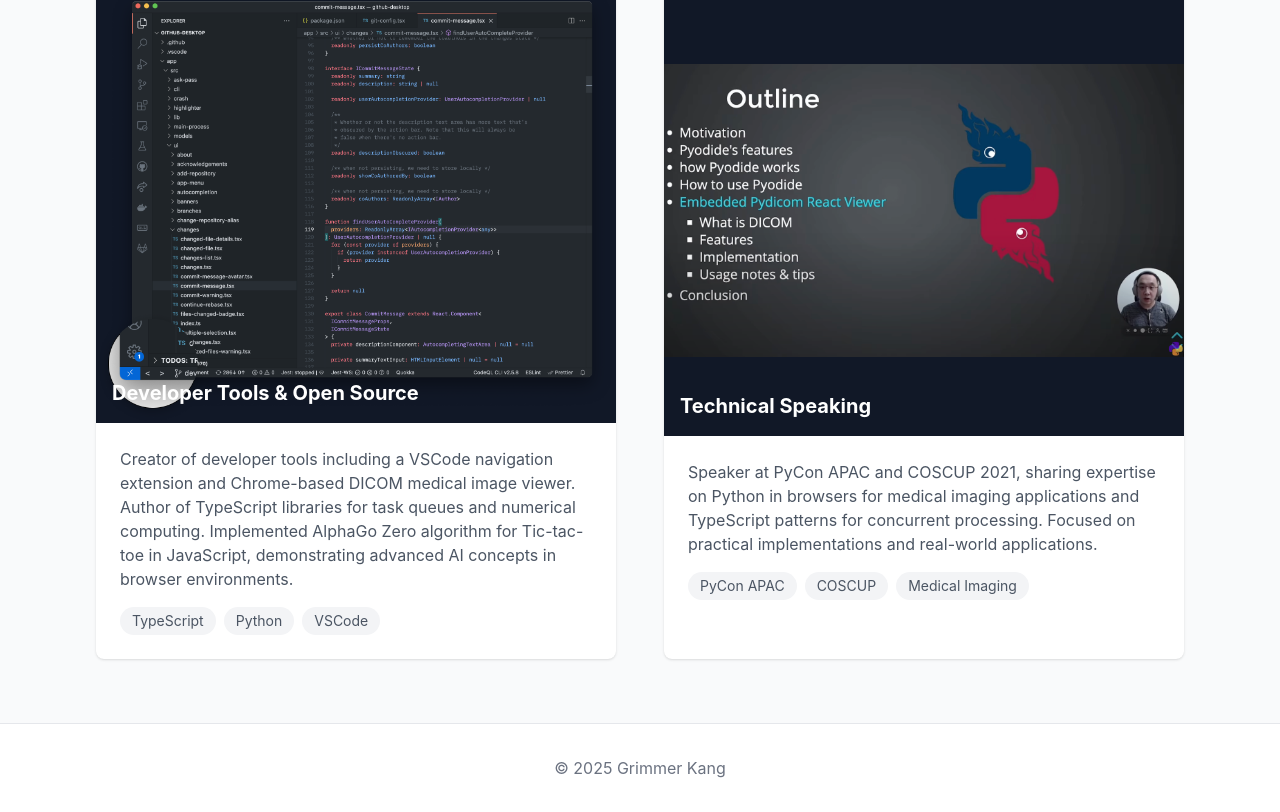
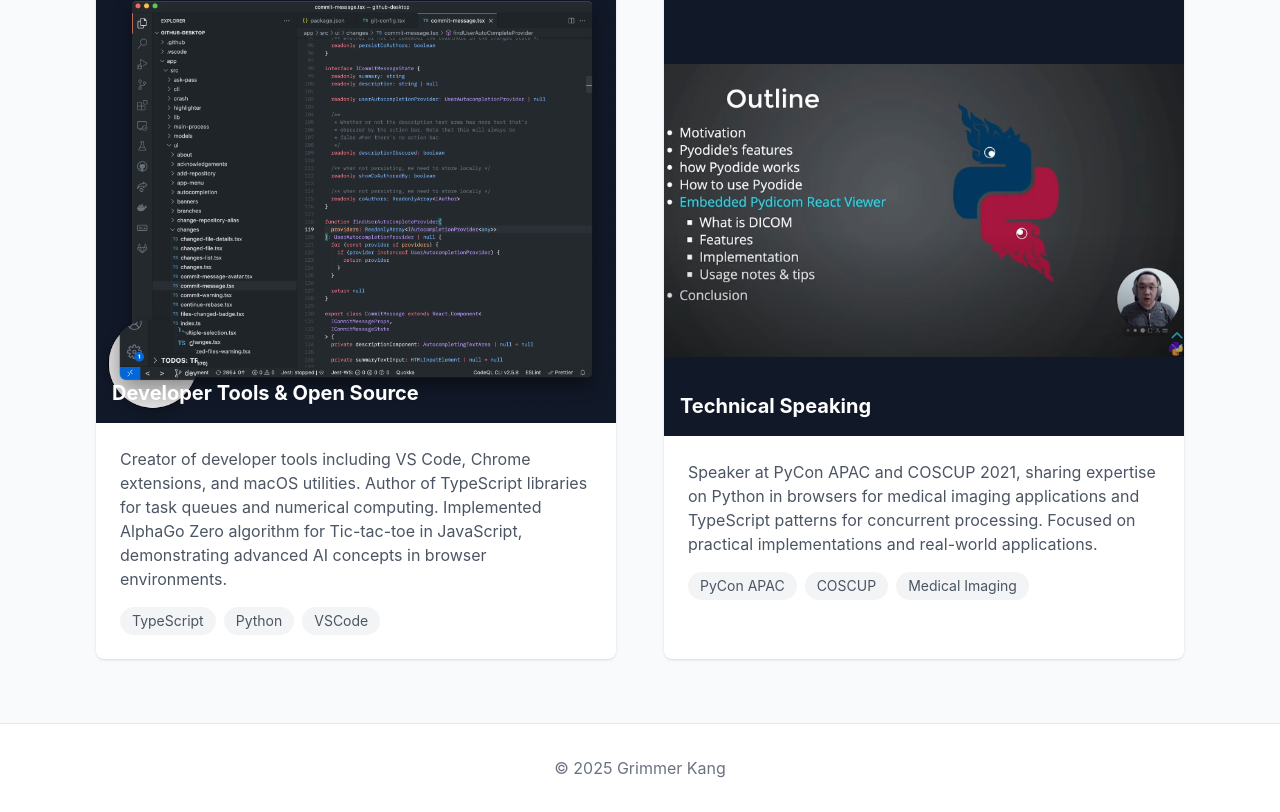
Before and after one commit to grimmer0125/grimmer0125.github.io, a React (Vite) app: page / in a window 1280 px wide. Shown: the part 688-1500 px from the top of the page. Built offline with nearby package versions, Linux system fonts and the light colour scheme.

Commit message:
style: improve Developer Tools & Open Source section

```diff
--- a/src/App.tsx
+++ b/src/App.tsx
@@ -64,9 +64,9 @@
             </div>
             <div className="p-6">
               <p className="text-gray-600">
-                Creator of developer tools including a VSCode navigation extension and Chrome-based
-                DICOM medical image viewer. Author of TypeScript libraries for task queues
-                and numerical computing. Implemented AlphaGo Zero algorithm for Tic-tac-toe in JavaScript,
+                Creator of developer tools including VS Code, Chrome extensions, and macOS utilities.
+                Author of TypeScript libraries for task queues and numerical computing.
+                Implemented AlphaGo Zero algorithm for Tic-tac-toe in JavaScript,
                 demonstrating advanced AI concepts in browser environments.
               </p>
               <div className="mt-4 flex flex-wrap gap-2">
```
